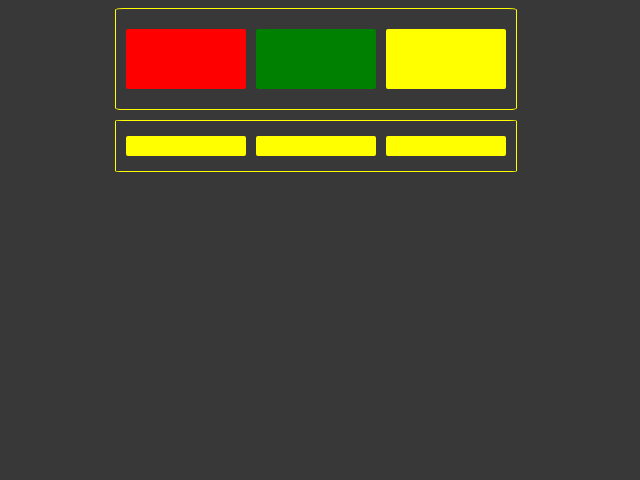
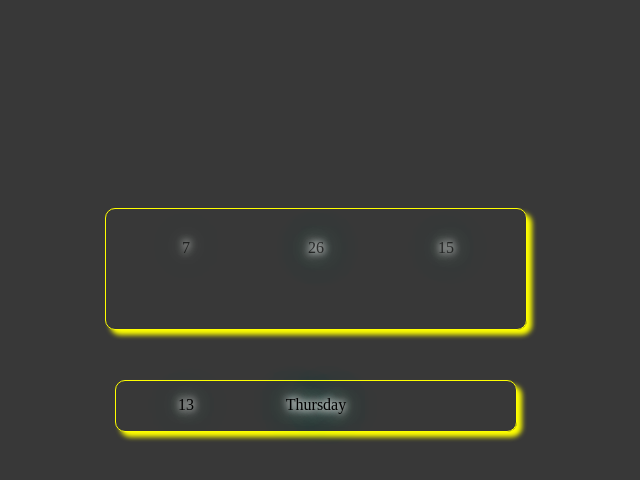
Before and after one commit to apoorvtripathi1999/Digital_Clock, a plain HTML site: page index.html in a window 1280 px wide. Shown: the whole page, without its empty margins (324-964 px from the left). Drawn offline with Linux system fonts and the light colour scheme.

Commit message:
Add files via upload

```diff
--- a/index.html
+++ b/index.html
@@ -8,18 +8,28 @@
     <link rel="stylesheet" href="style.css">
 </head>
 <body style="background-color: rgb(56, 56, 56);" id="root">
-    <script src="watch.js"></script>
-    <div class="flex_container">
+        <div class="flex_container">
         <div  id ="time_thread" class="main_thread">
-            <div class="time" style="background-color: red;">
+            <div class="time">
             <span id="h"></span>
             </div>
-            <div class="time" style="background-color: green;">
+            <div class="time">
                 <span id="m"></span>
             </div>
-            <div class="time" style="background-color: yellow;">
+            <div class="time">
                 <span id="s"></span>
             </div>
+            <!-- <div id ="date_thread" class="main_thread">
+                <div class="date">
+                    <span id="d"></span>
+                </div>
+                <div class="date">
+                    <span id="da"></span>
+                </div>
+                <div class="date">
+                    <span id="ampm"></span>
+                </div>
+            </div> -->
         </div>
 
         <div id ="date_thread" class="main_thread">
@@ -34,5 +44,6 @@
             </div>
         </div>
     </div>
+    <script src="watch.js"></script>
 </body>
 </html>
--- a/style.css
+++ b/style.css
@@ -5,20 +5,26 @@
     margin-top: 10px;
     width: 400px;
     height: 50px;
-    border-radius: 2%;
+    border-radius: 10px;
     border: 1px solid yellow;
     display: flex;
     flex-direction: row;
     justify-content: space-evenly;
     align-items: center;
+    box-shadow: 5px 5px 5px yellow;
+    margin-top: 50px;
 }
 #time_thread{
-    border-radius: 2%;
+    border-radius: 10px;
     border: 1px solid yellow;
+    padding: 10px;
+    box-shadow: 5px 5px 5px yellow;
     display: flex;
     flex-direction: row;
     justify-content: space-evenly;
     align-items: center;
+    color: #fff;
+    margin-top: 200px;
 
 }
 .flex_container{
@@ -33,10 +39,36 @@
     width: 30%;
     height: 60%;
     border-radius: 2px;
+    text-align: center;
+
+    color: rgba(0, 0, 0, 0.666);
+    text-shadow:
+        0 0 7px #fff,
+        0 0 10px #fff,
+        0 0 21px #fff,
+        0 0 42px #0fa,
+        0 0 82px #0fa,
+        0 0 92px #0fa,
+        0 0 102px #0fa,
+        0 0 151px #0fa;
+
+
 }
 .date{
-    background-color: yellow;
     width: 30%;
     height: 40%;
     border-radius: 2px;
+    text-align: center;
+
+    color: rgb(0, 0, 0);
+    text-shadow:
+        0 0 7px #fff,
+        0 0 10px #fff,
+        0 0 21px #fff,
+        0 0 42px #0fa,
+        0 0 82px #0fa,
+        0 0 92px #0fa,
+        0 0 102px #0fa,
+        0 0 151px #0fa;
+
 }
--- a/watch.js
+++ b/watch.js
@@ -1,9 +1,9 @@
 var hours = document.getElementById('h');
 var minutes = document.getElementById('m');
 var seconds = document.getElementById('s');
-var day = document.getElementById('d');
-var date = document.getElementById('da');
-var duration = document.getElementById('ampm');
+var day = document.getElementById('da');
+var date = document.getElementById('d');
+var dura = document.getElementById('ampm');
 
 function reload() {
     var cont = new Date();
@@ -12,6 +12,8 @@ function reload() {
     var mm = cont.getMinutes();
     var ss = cont.getSeconds();
     var dd = cont.getUTCDate();
+    var day_local = cont.getDay();
+    var duration;
 
     if(hh==00){
      hh = 12;
@@ -28,10 +30,9 @@ function reload() {
     hours.textContent = hh;
     minutes.textContent = mm;
     seconds.textContent = ss;
-    day.textContent = getday(dd);
-    date.textContent = cont;
-    duration.textContent = duration;
-
+    date.textContent = dd;
+    dura.textContent = duration;
+    day.textContent = getday(day_local);
 }
 
 function getday(value){
@@ -44,9 +45,8 @@ function getday(value){
         'Thursday',
         'Friday',
         'Saturday'
-    ]
-
-    return[value];
+    ];
+    return dayNames[value]
 }
 
 setInterval(reload,1000);
```
